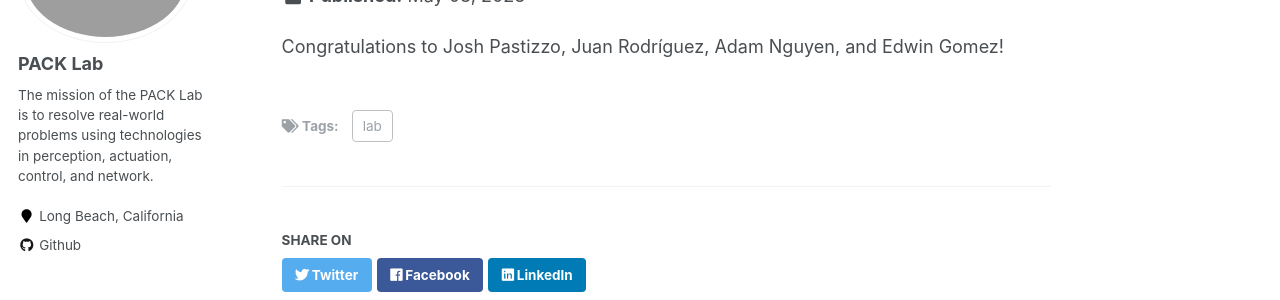
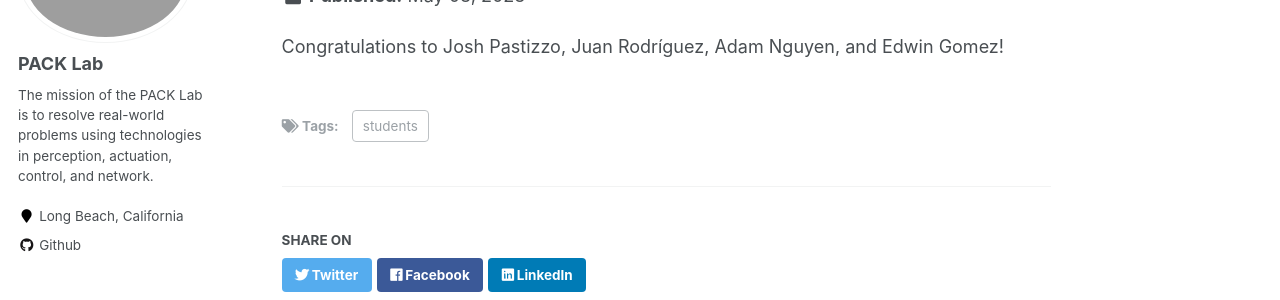
Before and after one commit to pack-lab/pack-lab.github.io, a Jekyll site: the page built from _posts/2023-05-08-news-post-1.md, in a window 1280 px wide and 1382 px high. Shown: the part 209-509 px from the top of the window. Built offline with Jekyll 4.4.1, drawn with Linux system fonts in a browser that asks for light colours.

Commit message:
Update 2023-05-08-news-post-1.md

```diff
--- a/_posts/2023-05-08-news-post-1.md
+++ b/_posts/2023-05-08-news-post-1.md
@@ -3,7 +3,7 @@ title: 'Four Honor Students of the PACK Lab Graduated '
 date: 2023-05-08
 permalink: /posts/2023/0508/news-post-1/
 tags:
-  - lab
+  - students
 ---
 
 Congratulations to Josh Pastizzo, Juan Rodríguez, Adam Nguyen, and Edwin Gomez!
```
